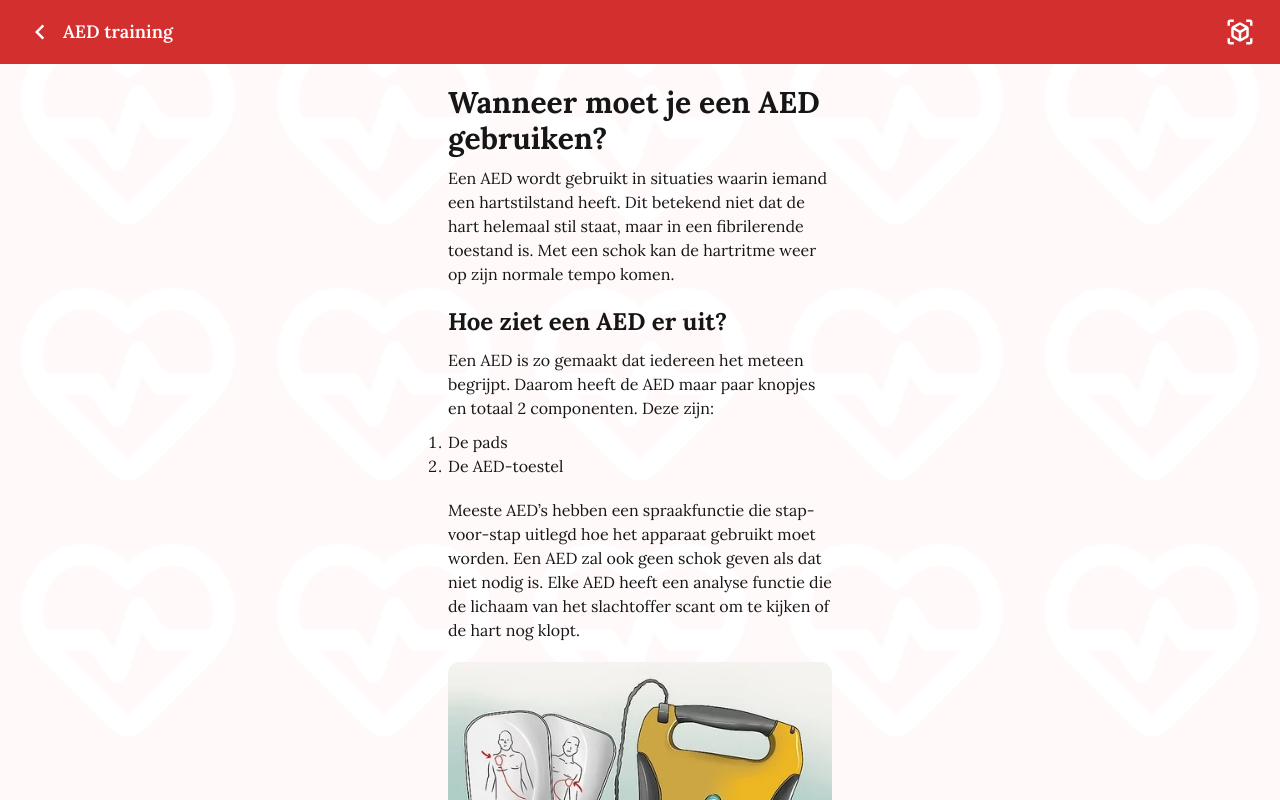
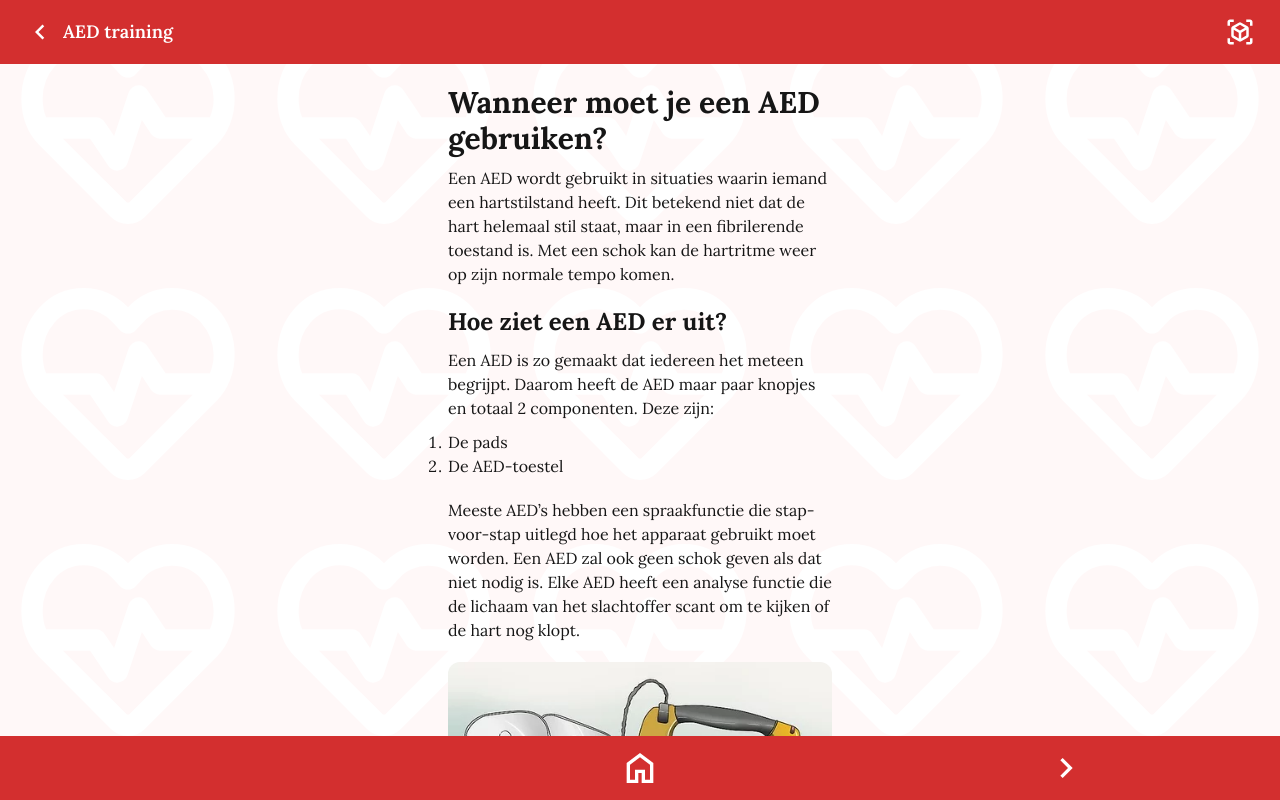
Before and after one commit to IsmailYaman/cp-ar, a Next.js app: page /aed in a window 1280 px wide. Shown: the top 800 px of the page. Built offline with nearby package versions, Linux system fonts and the light colour scheme.

Commit message:
Update navbar and layout styles

```diff
--- a/app/components/navbar.tsx
+++ b/app/components/navbar.tsx
@@ -11,7 +11,7 @@ interface NavbarProps {
 const Navbar: React.FC<NavbarProps> = ({ goToNextStep, goToPreviousStep, hasPrevious, hasNext }) => {
     return (
         <>
-            <div className="bg-primary flex py-3 justify-between items-center text-center">
+            <div className="bg-primary z-50 flex py-3 justify-between items-center text-center fixed bottom-0 w-full">
                 <a onClick={goToPreviousStep} className={`flex-grow ${!hasPrevious ? "invisible" : ""}`}>
                     <Image
                         src={"/img/back.svg"}
--- a/app/ehbo/page.tsx
+++ b/app/ehbo/page.tsx
@@ -6,9 +6,9 @@ import Header from "../components/header";
 const EhboHome = () => {
     return (
         <>
-            <div className="flex flex-col h-screen">
+            <div className="flex flex-col min-h-screen"> {/* Use min-h-screen */}
                 <Header title="Eerste hulp bij hartaanvallen" />
-                <div className="flex justify-center flex-grow items-center">
+                <div className="flex-1 flex justify-center items-center overflow-auto"> {/* flex-1 and overflow-auto */}
                     <div className="flex flex-col">
                         <Link className="btn btn-secondary mb-5" href="ehbo/handelingen">
                             Handelingen tijdens eerste hulp
@@ -27,4 +27,5 @@ const EhboHome = () => {
     );
 };
 
+
 export default EhboHome;
--- a/app/globals.css
+++ b/app/globals.css
@@ -41,7 +41,7 @@
 body {
   @apply bg-repeat;
   background-image: url('/img/logo.svg');
-  background-color: rgba(255, 238, 238, 0.363);
+  background-color: rgba(255, 238, 238, 0.396);
   background-size: 20%;
 }
 
--- a/app/layout.tsx
+++ b/app/layout.tsx
@@ -1,22 +1,21 @@
-import type { Metadata } from 'next'
-import { Lora } from 'next/font/google'
-import './globals.css'
-
-const inter = Lora({ subsets: ['latin'] })
+import type { Metadata } from "next";
+import { Lora } from "next/font/google";
+import "./globals.css";
+const inter = Lora({ subsets: ["latin"] });
 
 export const metadata: Metadata = {
-  title: 'CP-AR',
-  description: 'An app to learn about CPR.',
+    title: "CP-AR",
+    description: "An app to learn about CPR.",
+};
+
+export default function RootLayout({ children }: { children: React.ReactNode }) {
+    return (
+      <html data-theme="mytheme" lang="en">
+            <body className={`${inter.className} flex flex-col min-h-screen`}>
+                <div className="flex-1 pb-14"> {/* Add padding at the bottom */}
+                    {children} {/* Main content */}
+                </div>
+            </body>
+        </html>
+    );
 }
-
-export default function RootLayout({
-  children,
-}: {
-  children: React.ReactNode
-}) {
-  return (
-    <html data-theme="mytheme" lang="en">
-      <body className={inter.className}>{children}</body>
-    </html>
-  )
-}
--- a/app/page.tsx
+++ b/app/page.tsx
@@ -3,23 +3,26 @@ import Link from "next/link";
 
 export default function Home() {
     return (
-        <div className="flex flex-col h-screen">
-            <div className="flex justify-center flex-grow items-center">
-                <div className="flex flex-col w-96">
-                    <div className="mask mask-squircle bg-gradient-to-b from-primary to-red-700 w-30 h-30 mx-auto p-3">
+        <div className="flex justify-center items-center h-screen">
+            <div className="flex flex-col w-full max-w-4xl px-4">
+                <div className="mask mask-squircle bg-gradient-to-b from-primary to-red-700 mx-auto p-3 w-32 h-32">
                     <Image src="img/logo.svg" width={100} height={100} alt="logo" />
                 </div>
-                    <h1 className="text-center pb-10 pt-5">CP-AR</h1>
+                <h1 className="text-center py-8">CP-AR</h1>
                 <Link className="btn btn-secondary mb-5" href="/ehbo">
                     Eerste hulp bij hartaanvallen
                 </Link>
                 <Link className="btn btn-secondary mb-5" href="/aed">
                     AED training
                 </Link>
-                    <Link className="btn btn-primary" tabIndex={-1} role="button" href="https://360fabriek.8thwall.app/ismail-test/">
-                        AR scenario&#39;s
+                <Link
+                    className="btn btn-primary"
+                    tabIndex={-1}
+                    role="button"
+                    href="https://360fabriek.8thwall.app/ismail-test/"
+                >
+                    AR scenario's
                 </Link>
-                </div>
             </div>
         </div>
     );
```
Lines whose indentation alone changed are shown as unchanged.
